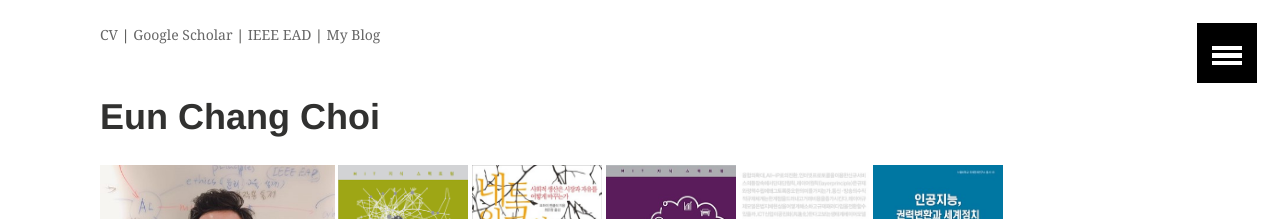
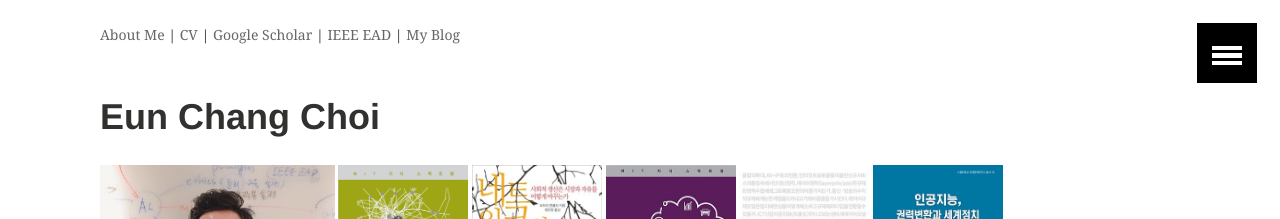
Before and after one commit to eunchangchoi/eunchangchoi.github.io, a Jekyll site: the page built from index.md, in a window 1280 px wide. Shown: the top 219 px of the page. Built offline with Jekyll 4.4.1, drawn with Linux system fonts in a browser that asks for light colours.

Commit message:
Update header.html

```diff
--- a/_includes/header.html
+++ b/_includes/header.html
@@ -1,6 +1,6 @@
 <header id="masthead">
   <div class="inner-wrap">
-  <a class="menu_> About Me </a>|
+  <a class="menu_"href="https://eunchangchoi.github.io/"> About Me </a>|
 	<a class="menu_"href="https://drive.google.com/file/d/1drV4szB5DeZbYcURzShvXM0muLEzNiJV/view?usp=sharing"> CV </a>|
 	<a class="menu_"href="https://bit.ly/2Xffm9G"> Google Scholar </a>|
   <a class="menu_"href="https://ieee-sa.imeetcentral.com/ead">IEEE EAD </a>|
```
